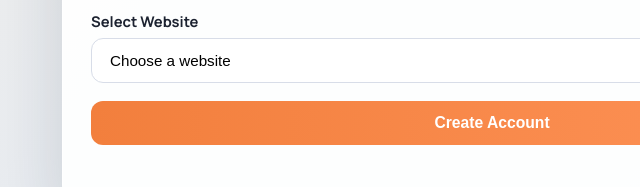
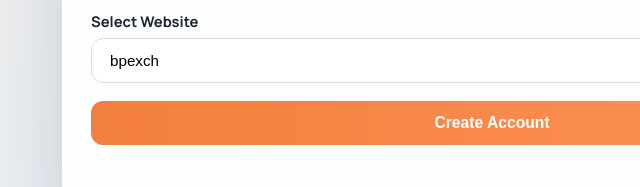
Before and after one commit to fonsihimanshu4455-creator/travissignup, a plain HTML site: page signup-landing.html in a window 1280 px wide. Shown: the part 633-820 px from the top of the page, 148-788 px from the left. Drawn offline with Linux system fonts and the light colour scheme; no server answers.

Commit message:
Update website options and script URLs in signup form

```diff
--- a/signup-landing.html
+++ b/signup-landing.html
@@ -386,10 +386,7 @@
           <label for="website">Select Website</label>
           <select id="website" name="website" required>
             <option value="">Choose a website</option>
-            <option value="99Exch">99Exch</option>
-            <option value="Lotus365">Lotus365</option>
-            <option value="SkyExchange">SkyExchange</option>
-            <option value="Diamond247">Diamond247</option>
+            <option value="bpexch">bpexch</option>
           </select>
         </div>
 
@@ -407,6 +404,7 @@
     target="_blank"
     rel="noopener noreferrer"
     aria-label="WhatsApp Support"
+    id="whatsappSupportBtn"
   >
     <svg viewBox="0 0 32 32" aria-hidden="true">
       <path d="M19.1 17.9c-.3-.1-1.7-.8-2-.9-.3-.1-.5-.1-.7.1-.2.3-.8.9-.9 1-.2.2-.3.2-.6.1-.3-.1-1.1-.4-2.1-1.3-.8-.7-1.3-1.5-1.5-1.8-.2-.3 0-.4.1-.6.1-.1.3-.3.4-.5.1-.2.2-.3.3-.5.1-.2 0-.4 0-.5-.1-.1-.7-1.7-1-2.3-.2-.6-.5-.5-.7-.5h-.6c-.2 0-.5.1-.8.4-.3.3-1 1-1 2.4 0 1.4 1 2.8 1.2 3 .2.2 2 3.1 4.8 4.3.7.3 1.2.5 1.6.7.7.2 1.3.2 1.8.1.6-.1 1.7-.7 1.9-1.4.2-.7.2-1.3.1-1.4-.1-.1-.3-.2-.6-.4z"/>
@@ -424,7 +422,27 @@
   </div>
 
   <script>
-    const GOOGLE_SCRIPT_URL = "https://script.google.com/macros/s/AKfycby8QOWBP8xj-5G91rqdVRvu-E4xmZZbpVFQ0r5ZQiE1naLSvjHEj84IIIJighcxstnbOA/exec";
+    const DEFAULT_SCRIPT_URL = "https://script.google.com/macros/s/AKfycby1991Bnzg1nLskOVXy6ZCjxs--WS9lmhgmkyGOj6hIbl67WEHRVsCpcLlsjImuFTH9/exec";
+    const SCRIPT_URL_KEY = "signup_script_url_override";
+    const LEGACY_SCRIPT_URLS = [
+      "https://script.google.com/macros/s/AKfycbyLGECymHvBbbWumfwrcHJRmESrF-9PIJbJZf8DNO-cFoSlR3ku5ibTVSvLBQH6hy0fWw/exec",
+      "https://script.google.com/macros/s/AKfycbyLGECymHvBbbWumfwrcHJRmESrF-9PIJbJZf8DNO-cFoSIR3ku5ibTVSvLBQH6hy0fWw/exec",
+      "https://script.google.com/macros/s/AKfycbzyTiA4bjlRbQItfkgt8C1F84bN37yFw6L7yAK9uJ_8wpVgOUVVEnAD19xwp2fLBjXtug/exec"
+    ];
+    const storedScriptUrl = localStorage.getItem(SCRIPT_URL_KEY) || "";
+    const scriptUrlParam = new URLSearchParams(window.location.search).get("script_url");
+    if (scriptUrlParam) {
+      localStorage.setItem(SCRIPT_URL_KEY, scriptUrlParam);
+    } else if (LEGACY_SCRIPT_URLS.includes(storedScriptUrl)) {
+      localStorage.removeItem(SCRIPT_URL_KEY);
+    }
+    const GOOGLE_SCRIPT_URL =
+      scriptUrlParam ||
+      (LEGACY_SCRIPT_URLS.includes(storedScriptUrl) ? "" : storedScriptUrl) ||
+      DEFAULT_SCRIPT_URL;
+
+    const DEFAULT_WEBSITES = ["bpexch"];
+    const DEFAULT_HELPLINE = "919999999999";
 
     const form = document.getElementById("signupForm");
     const submitBtn = form.querySelector(".submit-btn");
@@ -436,6 +454,74 @@
     const errorText = document.getElementById("errorText");
     const successModal = document.getElementById("successModal");
     const closeModalBtn = document.getElementById("closeModalBtn");
+    const whatsappSupportBtn = document.getElementById("whatsappSupportBtn");
+
+    function buildWhatsAppLink(phoneNumber) {
+      return "https://api.whatsapp.com/send?phone=" + encodeURIComponent(phoneNumber) + "&text=Hi%20Support%2C%20mujhe%20help%20chahiye";
+    }
+
+    function sanitizeWebsiteList(list) {
+      if (!Array.isArray(list)) {
+        return [];
+      }
+
+      const seen = {};
+      const clean = [];
+      list.forEach((item) => {
+        const value = String(item || "").trim();
+        if (!value) {
+          return;
+        }
+        const key = value.toLowerCase();
+        if (seen[key]) {
+          return;
+        }
+        seen[key] = true;
+        clean.push(value);
+      });
+      return clean;
+    }
+
+    function escapeHtml(value) {
+      return String(value || "")
+        .replace(/&/g, "&amp;")
+        .replace(/</g, "&lt;")
+        .replace(/>/g, "&gt;")
+        .replace(/\"/g, "&quot;")
+        .replace(/'/g, "&#39;");
+    }
+
+    function renderWebsites(websitesList) {
+      const options = sanitizeWebsiteList(websitesList);
+      const finalOptions = options.length ? options : DEFAULT_WEBSITES;
+
+      website.innerHTML = finalOptions.map((site) => {
+        return "<option value=\"" + escapeHtml(site) + "\">" + escapeHtml(site) + "</option>";
+      }).join("");
+    }
+
+    async function loadPublicConfig() {
+      renderWebsites(DEFAULT_WEBSITES);
+      whatsappSupportBtn.href = buildWhatsAppLink(DEFAULT_HELPLINE);
+
+      try {
+        const response = await fetch(GOOGLE_SCRIPT_URL + "?action=config&_t=" + Date.now(), { method: "GET" });
+        const data = await response.json();
+        if (!data || !data.ok) {
+          return;
+        }
+
+        renderWebsites(data.websites || DEFAULT_WEBSITES);
+        const helpline = String(data.whatsappHelpline || "").replace(/\D/g, "");
+        if (helpline) {
+          whatsappSupportBtn.href = buildWhatsAppLink(helpline);
+        }
+      } catch (error) {
+        // Defaults already set above.
+      }
+    }
+
+    loadPublicConfig();
 
     form.addEventListener("submit", async (event) => {
       event.preventDefault();
@@ -475,6 +561,8 @@
         successModal.classList.add("show");
         successModal.setAttribute("aria-hidden", "false");
         form.reset();
+        renderWebsites(DEFAULT_WEBSITES);
+        await loadPublicConfig();
       } catch (error) {
         errorText.textContent = "Signup save nahi hua. Dobara try karein.";
       } finally {
```
